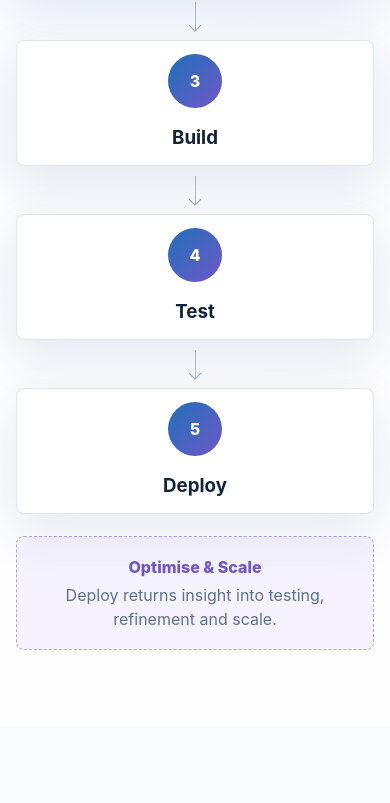
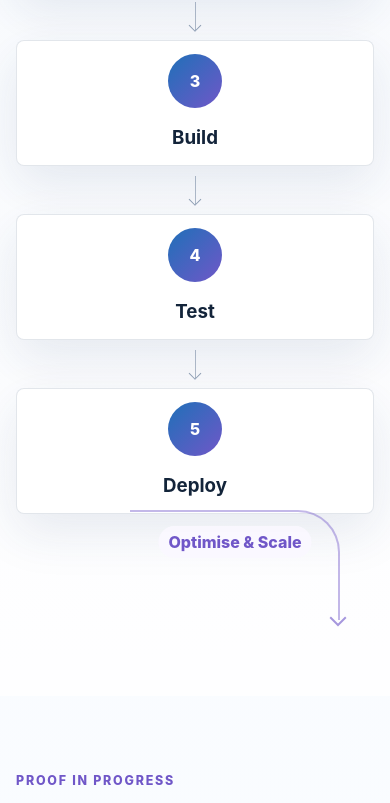
Before and after one commit to AmruthSrivatsan/BuildersForceWebsite, a React (Vite) app: page / in a window 390 px wide. Shown: the part 5015-5818 px from the top of the page. Built offline with nearby package versions, Linux system fonts and the light colour scheme.

Commit message:
Refine process loop and hover states

```diff
--- a/src/main.jsx
+++ b/src/main.jsx
@@ -308,6 +308,7 @@ function Process() {
           title="A delivery loop from discovery to scale."
           copy="Clean enough to understand quickly, structured enough to keep momentum after deployment."
         />
+        <div className="process-map">
           <div className="process-flow">
             {processSteps.map((step, index) => (
               <React.Fragment key={step}>
@@ -321,9 +322,9 @@ function Process() {
               </React.Fragment>
             ))}
           </div>
-        <div className="optimize-loop">
+          <div className="optimize-loop" aria-label="Optimise and scale loops from Deploy back to Test">
             <span>Optimise &amp; Scale</span>
-          <p>Deploy returns insight into testing, refinement and scale.</p>
+          </div>
         </div>
       </div>
     </section>
--- a/src/styles.css
+++ b/src/styles.css
@@ -6,6 +6,8 @@
   --sky: #dff1ff;
   --purple: #7057c8;
   --purple-soft: #eee9ff;
+  --hover-purple: #f0eaff;
+  --hover-navy: #edf5ff;
   --paper: #ffffff;
   --mist: #f6f9fd;
   --line: #dbe5ef;
@@ -433,6 +435,84 @@ blockquote,
   box-shadow: var(--shadow);
 }
 
+.principle,
+.value-card,
+.team-card,
+.case-card,
+.service-card,
+blockquote,
+.process-step,
+.client-strip div,
+.compliance,
+.service-glyph,
+.career-row,
+.badge-cloud span,
+.apply-form,
+.primary-cta,
+.secondary-cta,
+.career-row button,
+.apply-form input,
+.apply-form textarea {
+  transform-origin: center;
+  transition:
+    background 180ms ease,
+    border-color 180ms ease,
+    box-shadow 180ms ease,
+    transform 180ms ease;
+}
+
+.principle:hover,
+.value-card:hover,
+.team-card:hover,
+.case-card:hover,
+.service-card:hover,
+blockquote:hover,
+.process-step:hover,
+.client-strip div:hover,
+.service-glyph:hover {
+  border-color: rgba(112, 87, 200, 0.36);
+  background: var(--hover-purple);
+  box-shadow: 0 24px 64px rgba(32, 63, 104, 0.16);
+  transform: scale(1.015);
+}
+
+.force-scroll .principle:hover,
+.process .process-step:hover,
+.services .service-card:hover,
+.client-strip div:hover {
+  border-color: rgba(31, 112, 184, 0.34);
+  background: var(--hover-navy);
+}
+
+.career-row:hover,
+.badge-cloud span:hover,
+.apply-form:hover,
+.compliance:hover,
+.apply-form input:hover,
+.apply-form textarea:hover {
+  border-color: rgba(238, 233, 255, 0.56);
+  background: rgba(240, 234, 255, 0.18);
+  transform: scale(1.01);
+}
+
+.compliance:hover {
+  background:
+    linear-gradient(135deg, rgba(32, 63, 104, 0.98), rgba(112, 87, 200, 0.9)),
+    var(--navy);
+}
+
+.career-row:hover,
+.badge-cloud span:hover,
+.compliance:hover {
+  box-shadow: 0 18px 42px rgba(0, 0, 0, 0.14);
+}
+
+.primary-cta:hover,
+.secondary-cta:hover,
+.career-row button:hover {
+  transform: translateY(-2px) scale(1.015);
+}
+
 .value-card {
   padding: 24px;
 }
@@ -508,11 +588,16 @@ blockquote p,
   font-weight: 780;
 }
 
+.process-map {
+  position: relative;
+  margin-top: 42px;
+  padding-bottom: 86px;
+}
+
 .process-flow {
   display: flex;
   gap: 14px;
   align-items: center;
-  margin-top: 42px;
 }
 
 .process-step {
@@ -562,23 +647,48 @@ blockquote p,
 }
 
 .optimize-loop {
-  width: min(520px, 100%);
-  margin: 22px auto 0;
-  padding: 18px 22px;
-  border: 1px dashed rgba(112, 87, 200, 0.48);
-  border-radius: 8px;
-  background: rgba(238, 233, 255, 0.52);
+  position: absolute;
+  right: 4%;
+  bottom: 0;
+  width: 27%;
+  min-width: 190px;
+  height: 72px;
   text-align: center;
+  pointer-events: none;
+}
+
+.optimize-loop::before {
+  content: "";
+  position: absolute;
+  inset: 0;
+  border-bottom: 2px solid rgba(112, 87, 200, 0.42);
+  border-left: 2px solid rgba(112, 87, 200, 0.42);
+  border-radius: 0 0 0 42px;
+}
+
+.optimize-loop::after {
+  content: "";
+  position: absolute;
+  left: -1px;
+  top: -3px;
+  width: 10px;
+  height: 10px;
+  border-left: 2px solid rgba(112, 87, 200, 0.62);
+  border-top: 2px solid rgba(112, 87, 200, 0.62);
+  transform: rotate(45deg);
 }
 
 .optimize-loop span {
+  position: absolute;
+  left: 50%;
+  bottom: 14px;
+  padding: 4px 10px;
   color: var(--purple);
+  background: rgba(250, 248, 255, 0.96);
+  border-radius: 999px;
   font-weight: 850;
-}
-
-.optimize-loop p {
-  margin-top: 4px;
-  color: var(--muted);
+  transform: translateX(-50%);
+  white-space: nowrap;
 }
 
 .case-card,
@@ -826,6 +936,10 @@ blockquote cite {
     grid-template-columns: 1fr;
   }
 
+  .process-map {
+    padding-bottom: 0;
+  }
+
   .process-flow {
     align-items: stretch;
     flex-direction: column;
@@ -848,6 +962,39 @@ blockquote cite {
     top: auto;
     bottom: 0;
     transform: translateX(-50%) rotate(135deg);
+  }
+
+  .optimize-loop {
+    position: relative;
+    right: auto;
+    bottom: auto;
+    width: min(210px, 68%);
+    height: 110px;
+    margin: -4px 34px 0 auto;
+  }
+
+  .optimize-loop::before {
+    border-top: 2px solid rgba(112, 87, 200, 0.42);
+    border-bottom: 0;
+    border-left: 0;
+    border-right: 2px solid rgba(112, 87, 200, 0.42);
+    border-radius: 0 42px 0 0;
+  }
+
+  .optimize-loop::after {
+    left: auto;
+    right: -4px;
+    top: 100%;
+    border-left: 0;
+    border-top: 0;
+    border-right: 2px solid rgba(112, 87, 200, 0.62);
+    border-bottom: 2px solid rgba(112, 87, 200, 0.62);
+    transform: translateY(-8px) rotate(45deg);
+  }
+
+  .optimize-loop span {
+    top: 16px;
+    bottom: auto;
   }
 }
 
```
Lines whose indentation alone changed are shown as unchanged.
